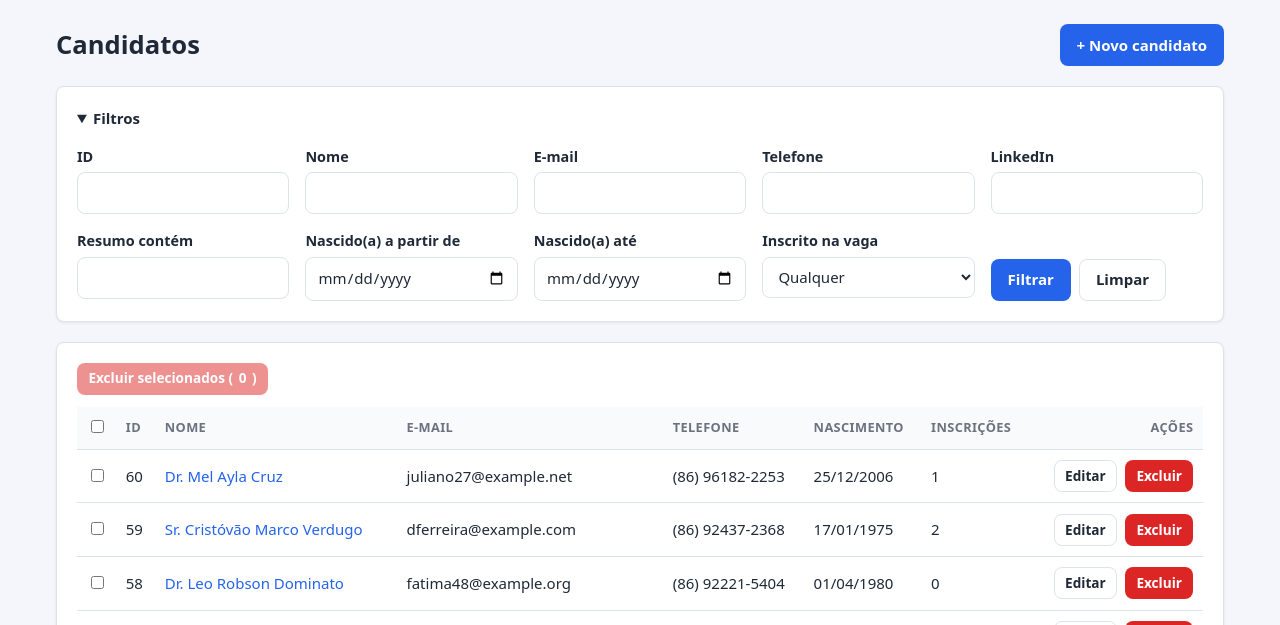
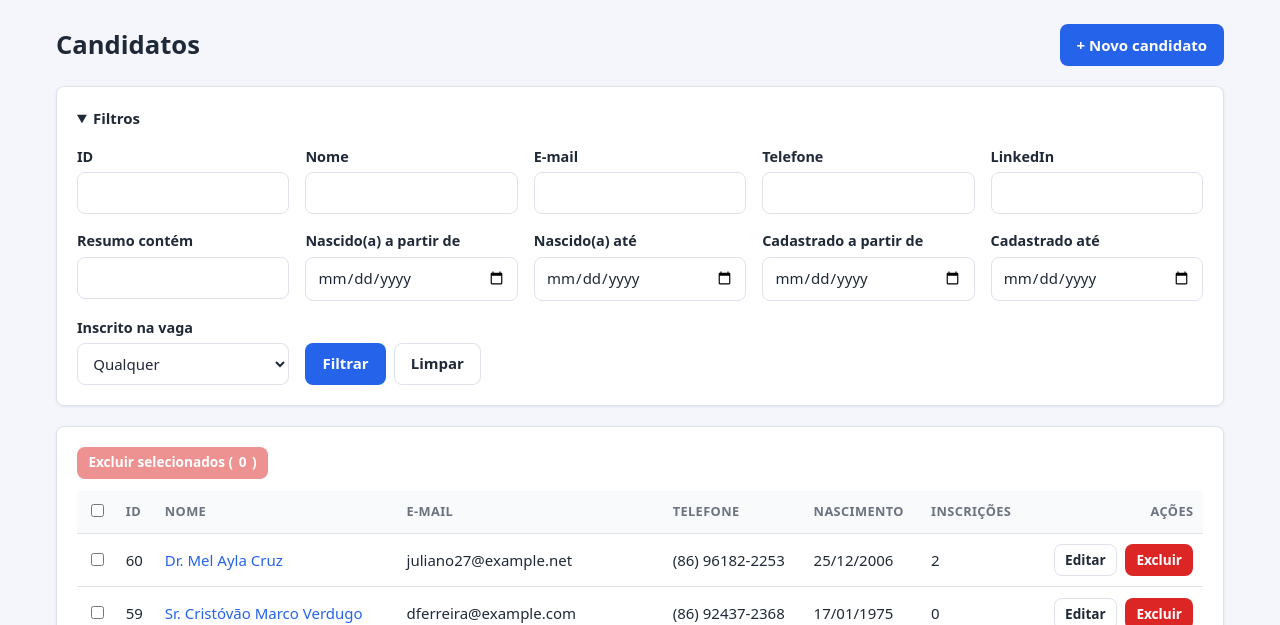
Before and after one commit to JeffrySmith117/teste-desenvolvedor-back-and, a Laravel app: page /candidates in a window 1280 px wide, after a click on "Filtros". Shown: the part 60-685 px from the top of the page. Run offline with Laravel 12, Linux system fonts and the light colour scheme; a user stored in the database is signed in; data comes from the database, SQL or seed files in the repository.

Commit message:
Adiciona filtro por data de cadastro nos candidatos

```diff
--- a/app/Filters/CandidateFilter.php
+++ b/app/Filters/CandidateFilter.php
@@ -46,6 +46,16 @@ class CandidateFilter extends QueryFilter
         $this->builder->whereDate('birth_date', '<=', $value);
     }
 
+    public function createdFrom(string $value): void
+    {
+        $this->builder->whereDate('created_at', '>=', $value);
+    }
+
+    public function createdTo(string $value): void
+    {
+        $this->builder->whereDate('created_at', '<=', $value);
+    }
+
     /**
      * Candidatos inscritos em uma vaga específica.
      */
--- a/resources/views/candidates/index.blade.php
+++ b/resources/views/candidates/index.blade.php
@@ -43,6 +43,14 @@
             <div class="field">
                 <label for="f-birth-to">Nascido(a) até</label>
                 <input type="date" id="f-birth-to" name="birth_date_to" value="{{ request('birth_date_to') }}">
+            </div>
+            <div class="field">
+                <label for="f-created-from">Cadastrado a partir de</label>
+                <input type="date" id="f-created-from" name="created_from" value="{{ request('created_from') }}">
+            </div>
+            <div class="field">
+                <label for="f-created-to">Cadastrado até</label>
+                <input type="date" id="f-created-to" name="created_to" value="{{ request('created_to') }}">
             </div>
             <div class="field">
                 <label for="f-vacancy">Inscrito na vaga</label>
```
Also changed, not shown: tests/Feature/Web/CandidateTest.php (+12 -0 lines), README.md.
